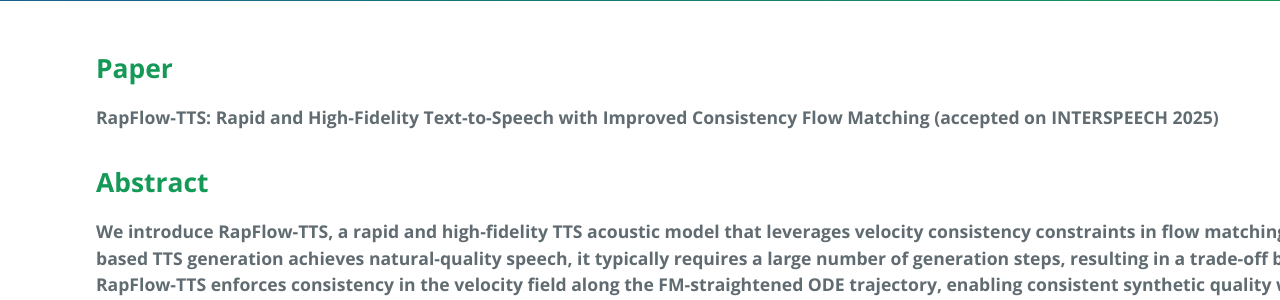
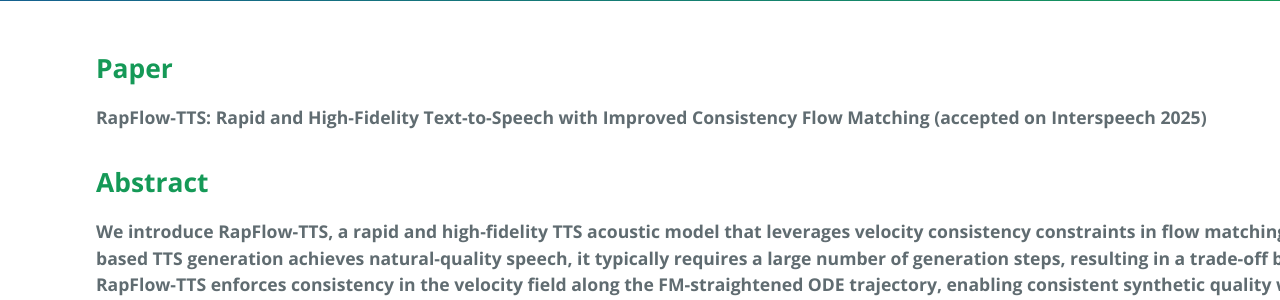
Before and after one commit to tts-demo/rap.github.io, a Jekyll site: the page built from index.md, in a window 1280 px wide and 900 px high. Shown: the part 438-738 px from the top of the window. Built offline with Jekyll 4.4.1, drawn with Linux system fonts in a browser that asks for light colours.

```diff
--- a/_layouts/home.html
+++ b/_layouts/home.html
@@ -6,7 +6,7 @@ layout: default
 
   <h2><strong>Paper</h2>
   <body>
-	RapFlow-TTS: Rapid and High-Fidelity Text-to-Speech with Improved Consistency Flow Matching (accepted on INTERSPEECH 2025)
+	RapFlow-TTS: Rapid and High-Fidelity Text-to-Speech with Improved Consistency Flow Matching (accepted on Interspeech 2025)
   </body>
   <br>
 
```
